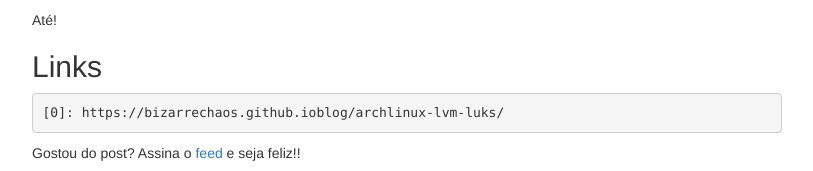
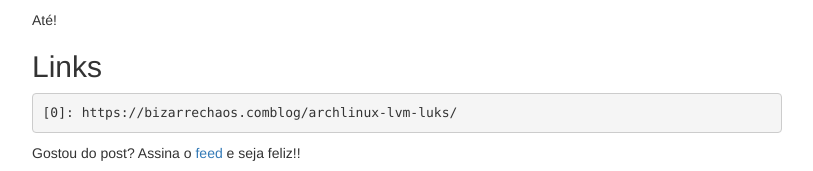
Before and after one commit to bizarrechaos/bizarrechaos.github.io, a Jekyll site: the page built from _posts/2017/2017-04-11-redimensionar-particoes-lvm.md, in a window 1280 px wide. Shown: the part 1411-1582 px from the top of the page, without its empty margins (233-1046 px from the left). Built offline with Jekyll 4.4.1, drawn with Linux system fonts in a browser that asks for light colours; nearby versions of some CDN libraries; library files that are not in the unit come from our copies; comment, search, counter and statistics services are not loaded; part of the change alters nothing that is shown.

Commit message:
Update _config.yml

```diff
--- a/_config.yml
+++ b/_config.yml
@@ -2,7 +2,7 @@
 title: "bizarrechaos"
 bye_message: ""
 baseurl: "/"
-url: "https://bizarrechaos.github.io"
+url: "https://bizarrechaos.com"
 #disqus: bizarrechaos
 
 # Header settings
@@ -13,7 +13,7 @@ mail:
 source_code:
     server: "github.com"
     nick: "bizarrechaos"
-fingerprint_key: "5E12 9ABC C2A9 564B C048  2DF9 D327 0D10 BC71 CF75"
+fingerprint_key: "894F E13F C25A 47FF 1AE4  F643 452A D28A A3D2 C6B6"
 
 # Build settings
 markdown: kramdown
```
